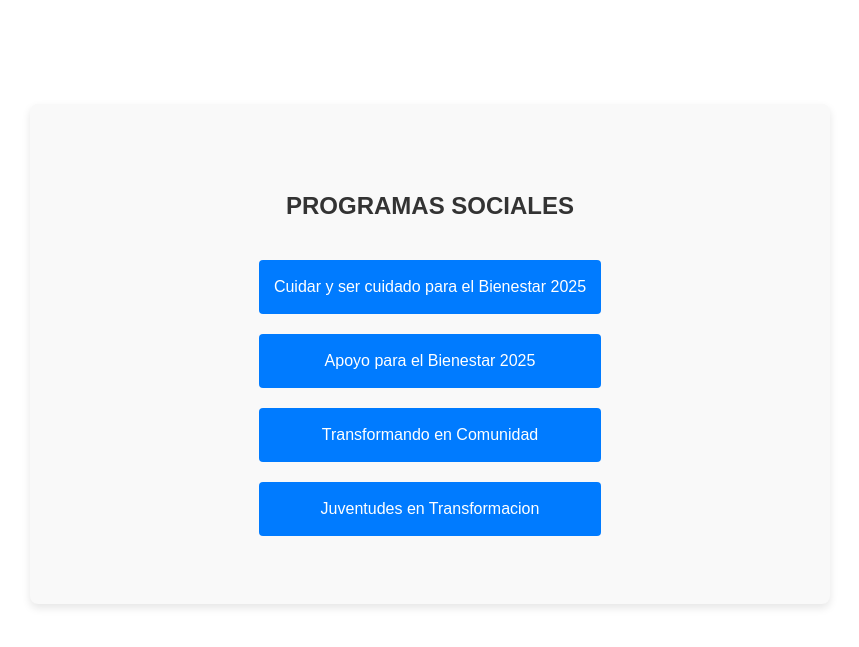
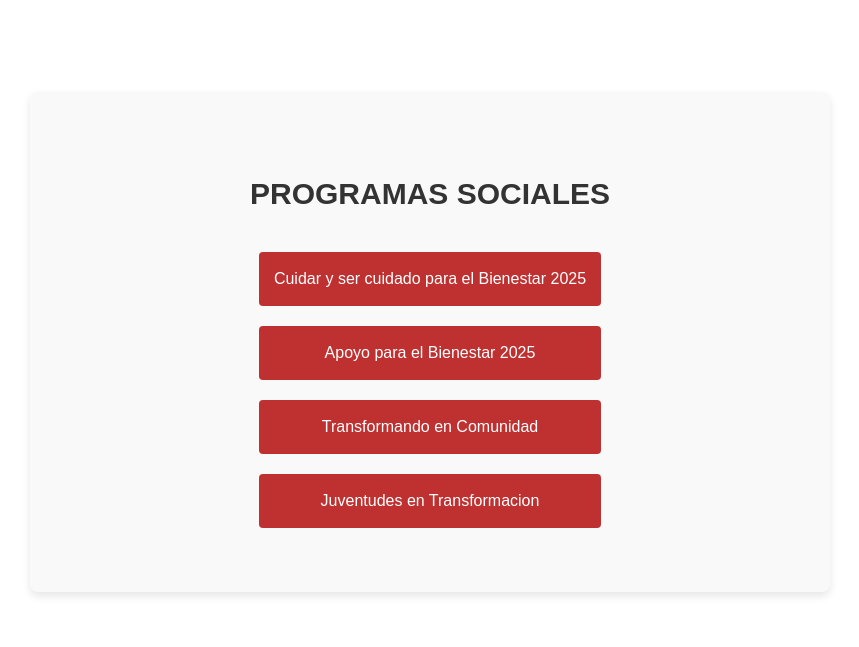
Before and after one commit to ValeriaSanchezS/FlaskRepo, a Flask app: page /menu in a window 1280 px wide. Shown: the part 58-705 px from the top of the page, without its empty margins (210-1069 px from the left). Run offline with Flask 3, Linux system fonts and the light colour scheme; a user stored in the database is signed in; some libraries are stand-ins or nearby versions.

Commit message:
Update menu.css

```diff
--- a/FlaskRep2.0/static/menu.css
+++ b/FlaskRep2.0/static/menu.css
@@ -9,15 +9,20 @@
     flex-direction: column;
     justify-content: center;
     align-items: center;
-    margin: auto; /* Centra el contenedor */
+    margin: auto; /* Centra el contenedor horizontalmente */
     background-color: #f9f9f9; /* Fondo claro */
     border-radius: 8px;
     box-shadow: 0px 4px 8px rgba(0, 0, 0, 0.1); /* Sombra suave */
+    position: absolute; /* Posición absoluta */
+    top: 50%; /* Posiciona el contenedor a la mitad de la altura */
+    left: 50%; /* Posiciona el contenedor a la mitad del ancho */
+    transform: translate(-50%, -50%); /* Centra el contenedor */
 }
+
 
 /* Estilo para el título */
 #formContent h2.centro {
-    font-size: 24px;
+    font-size: 30px;
     margin-bottom: 20px;
     color: #333; /* Color de texto oscuro */
     text-transform: uppercase; /* Mayúsculas */
@@ -37,7 +42,7 @@
     display: block;
     padding: 15px;
     text-align: center;
-    background-color: #007bff; /* Fondo azul */
+    background-color: #bf3131; /* Fondo azul */
     color: white;
     text-decoration: none; /* Sin subrayado */
     border-radius: 4px;
@@ -46,7 +51,7 @@
 }
 
 .menu-item:hover {
-    background-color: #0056b3; /* Fondo azul oscuro al pasar el ratón */
+    background-color: #ffb093; /* Fondo azul oscuro al pasar el ratón */
     color: white;
 }
 
```
